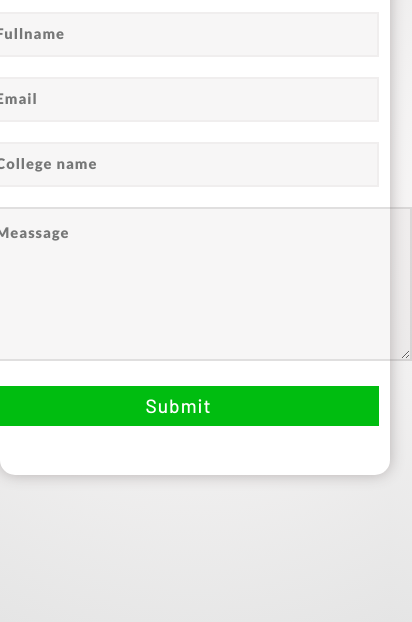
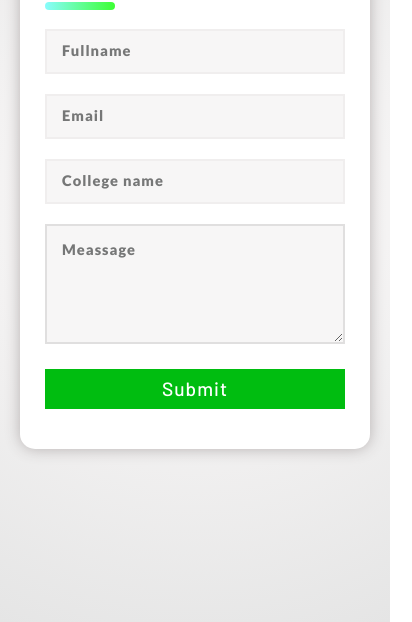
Before and after one commit to Sipu-982/Registration-Form, a plain HTML site: page index.html in a window 390 px wide. Shown: the part 222-844 px from the top of the page, 412 px wide, since content can reach past the window. Drawn offline with nearby package versions, Linux system fonts and the light colour scheme; a web font is replaced by a local one.

Commit message:
CSS Code Updated

```diff
--- a/index.css
+++ b/index.css
@@ -115,6 +115,8 @@ body{
 }
 /* textarea */
 .form-input textarea{
+    width: 400px;
+    height: 120px;
     background: rgba(197, 195, 195, 0.148);
     outline: none;
     padding: 15px;
@@ -129,7 +131,10 @@ body{
 @media screen and (max-width:600px){
     .container{
         width: 100%;
-        max-width: 400px;
+        max-width: 350px;
+        min-height: auto;
     }
-
+    .form-input input, .form-input textarea, .form-input button{
+        width: 300px;
+    }
 }
--- a/index.html
+++ b/index.html
@@ -23,7 +23,7 @@
                     <input type="text" name="college" id="college" placeholder="College name" autocomplete="on">
                 </div>
                 <div class="form-input">
-                    <textarea name="Description" id="desc" name="desc" cols="48" rows="8" placeholder="Meassage" autocomplete="on"></textarea>
+                    <textarea name="Description" id="desc" placeholder="Meassage" autocomplete="on"></textarea>
                 </div>
 
                 <div class="form-input">
```
